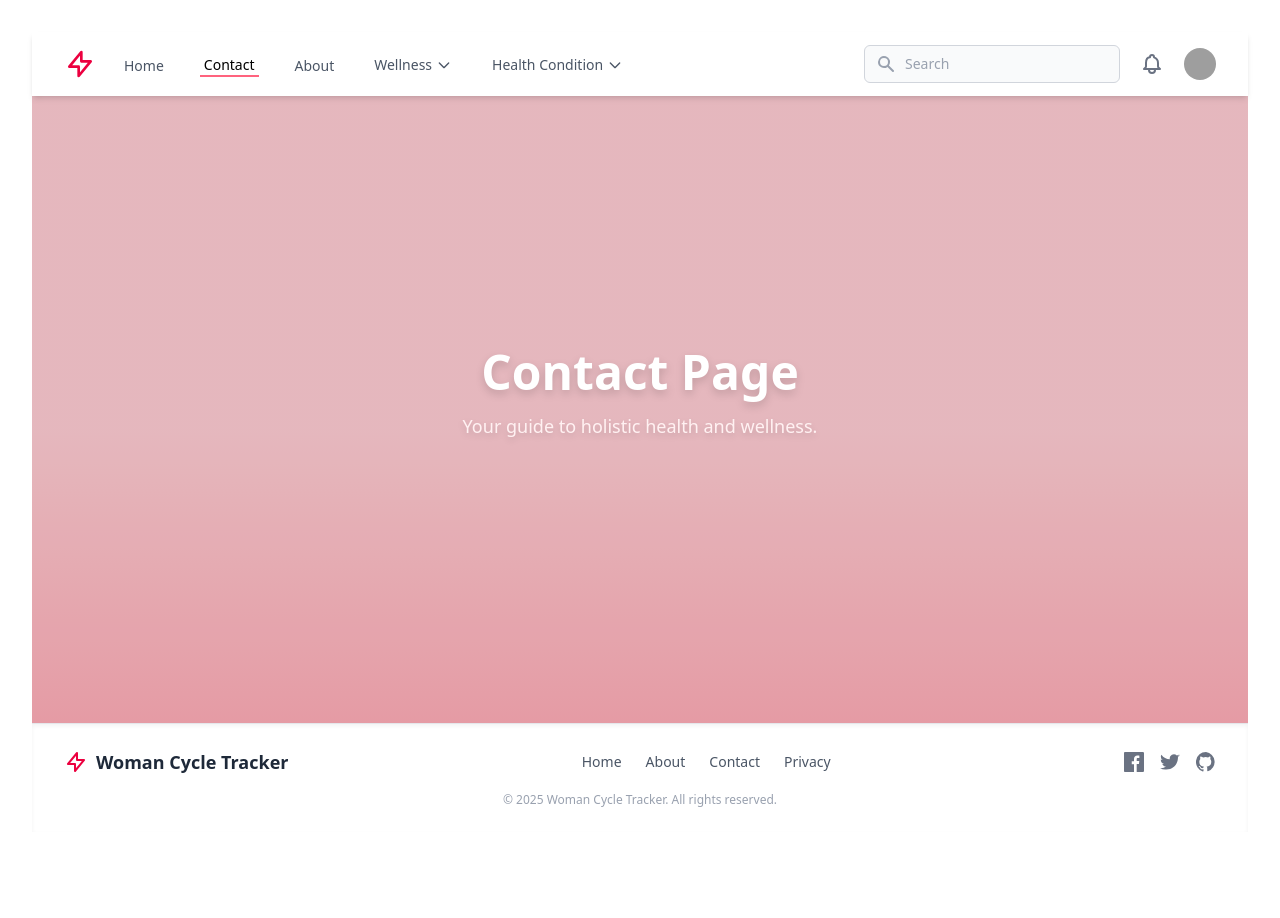
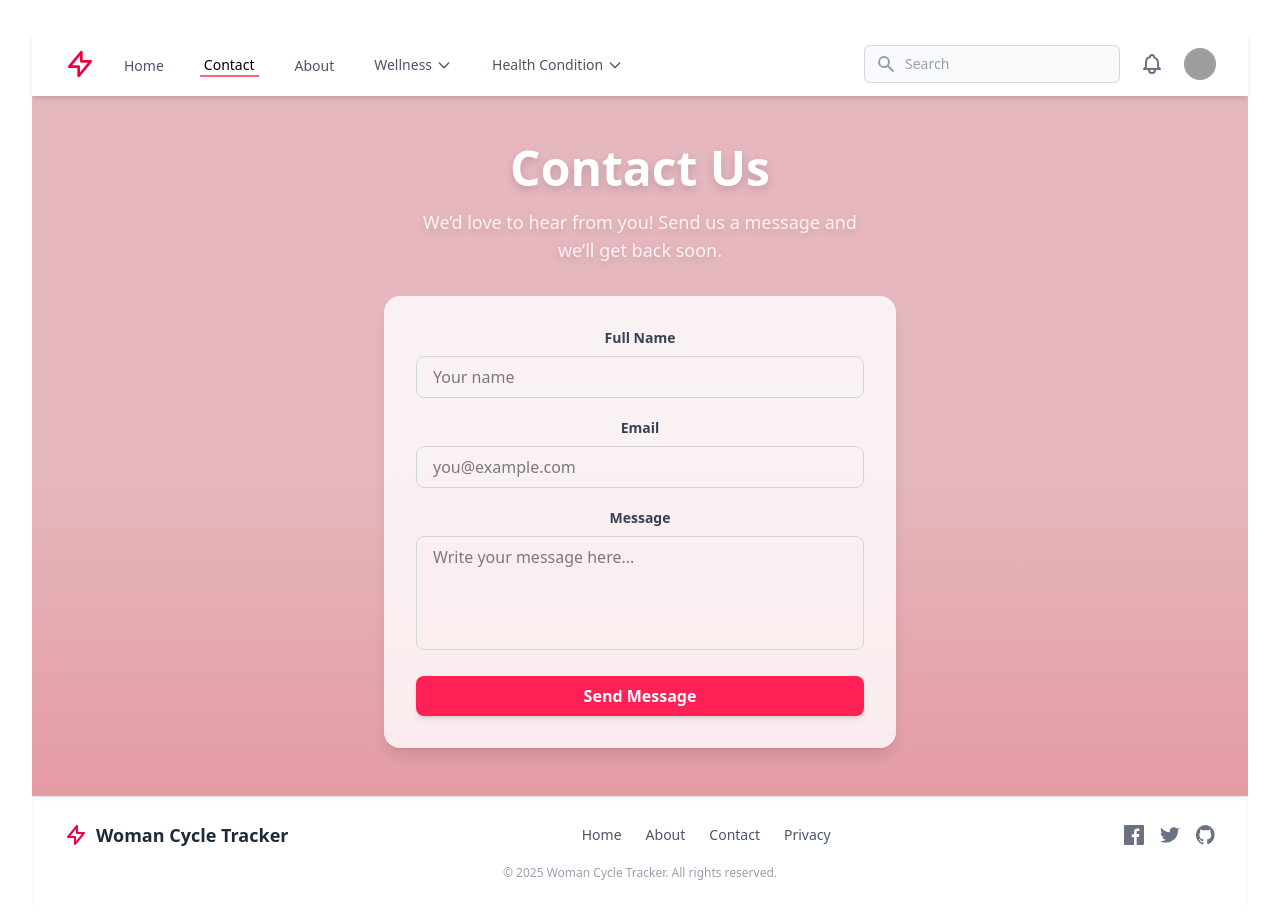
Before and after one commit to MARYFATAH/FGKompass, a React (Vite) app: page /contact in a window 1280 px wide. Shown: the top 918 px of the page. Before the commit the page ends 864 px from the top, so only its background shows below. Built offline with nearby package versions, Linux system fonts and the light colour scheme; grey boxes are pictures that could not be loaded; a web font is replaced by a local one.

Commit message:
contact page has been edited.

```diff
--- a/src/Contact.jsx
+++ b/src/Contact.jsx
@@ -1,29 +1,79 @@
 import Nav from "./components/Nav";
 import Footer from "./components/Footer";
+
 export default function Contact() {
   return (
     <div className="relative min-h-screen w-full font-montserrat flex flex-col">
-      {/* ✅ Background gradient with rose tones */}
+      {/* 🌸 Background gradient */}
       <div className="absolute inset-0 bg-gradient-to-b from-rose-200 via-rose-200 to-rose-300"></div>
-
-      {/* Optional subtle overlay for better contrast */}
       <div className="absolute inset-0 bg-black/10"></div>
 
-      {/* ✅ Navbar */}
-      <div className="relative">
+      {/* 🌸 Navbar */}
+      <div className="relative z-20">
         <Nav />
       </div>
 
-      {/* ✅ Hero section */}
-      <div className="relative  flex flex-col items-center justify-center flex-grow text-center px-4">
+      {/* 🌸 Hero / Contact Form Section */}
+      <main className="relative z-10 flex-grow flex flex-col items-center justify-center px-6 py-12">
         <h1 className="text-5xl font-bold mb-4 text-white drop-shadow-lg">
-          Contact Page
+          Contact Us
         </h1>
-        <p className="text-lg mb-8 text-rose-50 max-w-md drop-shadow-md">
-          Your guide to holistic health and wellness.
+        <p className="text-lg mb-8 text-rose-50 max-w-md drop-shadow-md text-center">
+          We’d love to hear from you! Send us a message and we’ll get back soon.
         </p>
-      </div>
-      <footer className="relative z-10">
+
+        {/* 🌸 Contact Form */}
+        <form
+          className="w-full max-w-lg bg-white/80 backdrop-blur-sm p-8 rounded-2xl shadow-lg space-y-5"
+          onSubmit={(e) => e.preventDefault()}
+        >
+          <div>
+            <label className="block text-sm font-semibold text-gray-700 mb-2">
+              Full Name
+            </label>
+            <input
+              type="text"
+              placeholder="Your name"
+              className="w-full px-4 py-2 border border-gray-300 rounded-lg focus:ring-2 focus:ring-rose-300 focus:outline-none"
+              required
+            />
+          </div>
+
+          <div>
+            <label className="block text-sm font-semibold text-gray-700 mb-2">
+              Email
+            </label>
+            <input
+              type="email"
+              placeholder="you@example.com"
+              className="w-full px-4 py-2 border border-gray-300 rounded-lg focus:ring-2 focus:ring-rose-300 focus:outline-none"
+              required
+            />
+          </div>
+
+          <div>
+            <label className="block text-sm font-semibold text-gray-700 mb-2">
+              Message
+            </label>
+            <textarea
+              placeholder="Write your message here..."
+              rows="4"
+              className="w-full px-4 py-2 border border-gray-300 rounded-lg focus:ring-2 focus:ring-rose-300 focus:outline-none resize-none"
+              required
+            ></textarea>
+          </div>
+
+          <button
+            type="submit"
+            className="w-full bg-rose-500 hover:bg-rose-600 text-white font-semibold py-2 px-4 rounded-lg transition duration-200 shadow-md hover:shadow-lg"
+          >
+            Send Message
+          </button>
+        </form>
+      </main>
+
+      {/* 🌸 Footer */}
+      <footer className="relative z-20 mt-auto">
         <Footer />
       </footer>
     </div>
```
